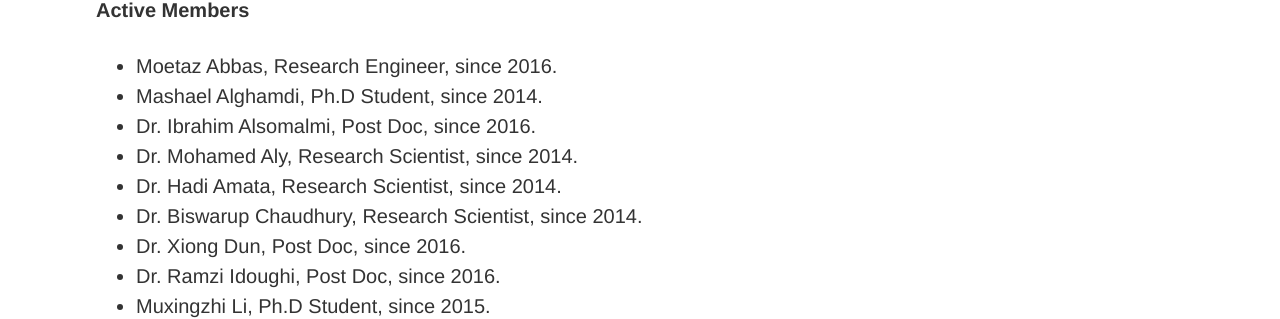
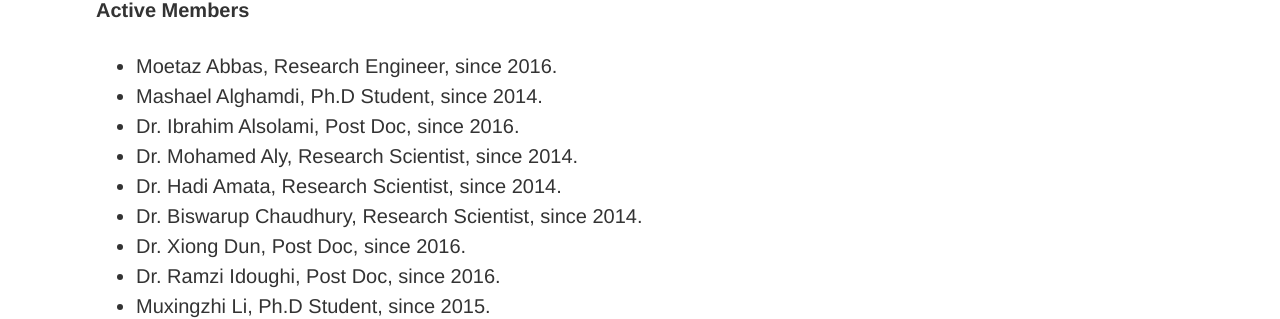
Before and after one commit to vccimaging/vccimaging.github.io, a Jekyll site: the page built from people.html, in a window 1280 px wide. Shown: the part 372-691 px from the top of the page. Built offline with Jekyll 4.4.1, drawn with Linux system fonts in a browser that asks for light colours.

Commit message:
Update people.yaml

```diff
--- a/_data/people.yaml
+++ b/_data/people.yaml
@@ -28,8 +28,8 @@
   start: 2014
 
 - id:
-  name: Ibrahim Alsomalmi
-  pubname: I. Alsomalmi
+  name: Ibrahim Alsolami
+  pubname: I. Alsolami
   title: Dr.
   position: Post Doc
   start: 2016
```
